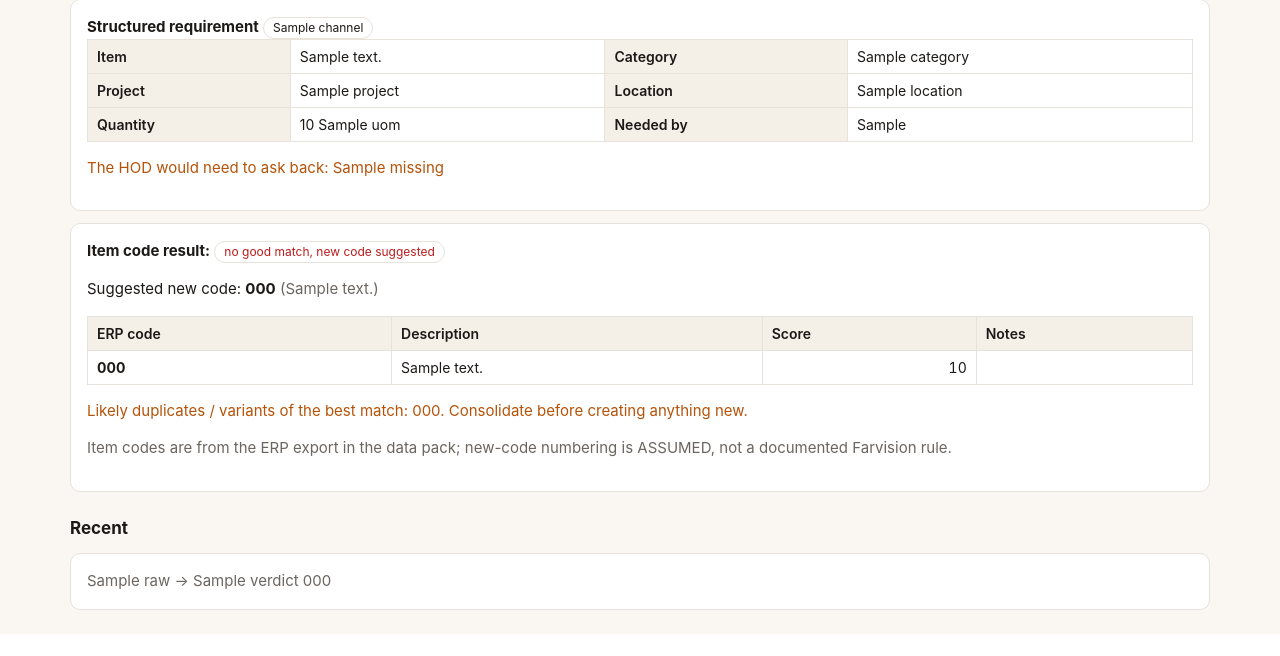
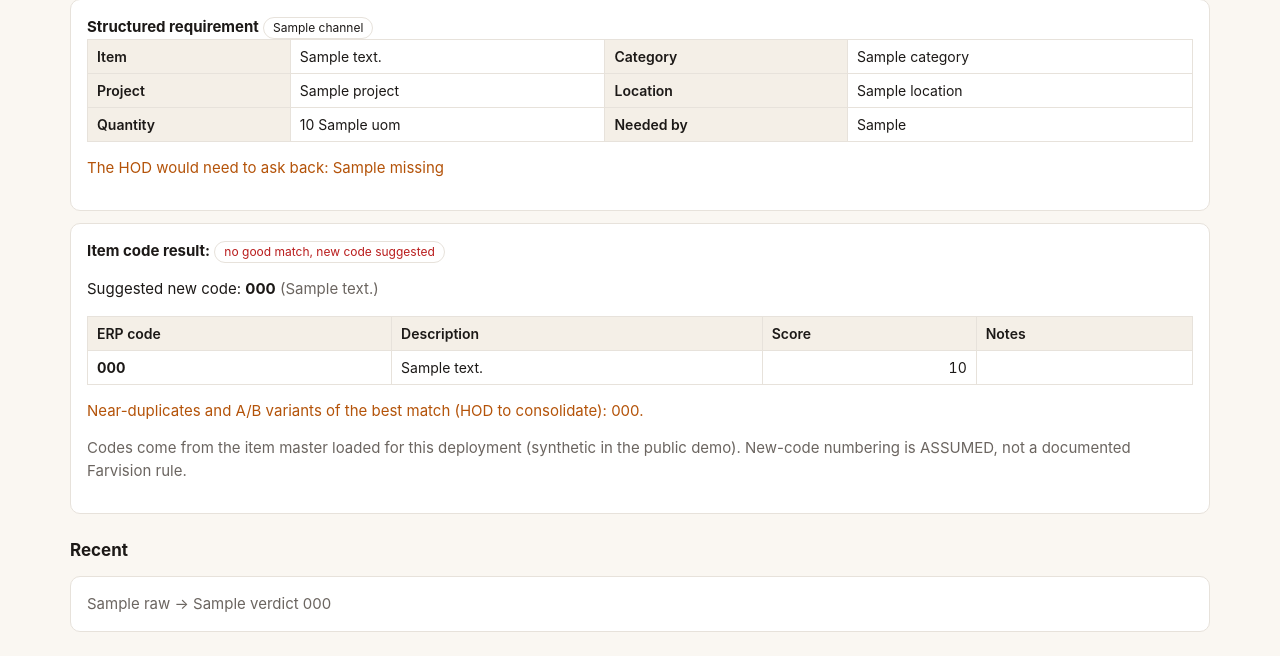
Before and after one commit to anaslari23/Vinayak-Group-AI-assisted-procurement, a FastAPI app: template app/templates/requirement.html in a window 1280 px wide. Shown: the part 454-1110 px from the top of the page. Before the commit the page ends 1088 px from the top, so only its background shows below. Run offline with FastAPI, Linux system fonts and the light colour scheme; the template is opened without the code that fills it: most values are stand-ins (such as "Sample title", 1, 10 or a date in 2020).

Commit message:
Prefer plain item code over A/B variants; clearer duplicate wording
Co-Authored-By: Claude Sonnet 5.5 <noreply@anthropic.com>

```diff
--- a/app/items.py
+++ b/app/items.py
@@ -47,7 +47,7 @@ def match(requirement: str, category_hint: str | None = None) -> dict:
         ia = attrs(it["descr"])
         fz = fuzz.token_set_ratio(_norm(requirement), _norm(it["descr"]))
         attr_hit = ra["surface"] and ra["surface"] == ia["surface"] and ra["element"] == ia["element"]
-        s = fz * 0.6 + (40 if attr_hit else 0)
+        s = fz * 0.6 + (40 if attr_hit else 0) + (0 if re.search(r"\.[AB]$", it["code"]) else 3)  # prefer the plain code over -A/-B variants
         scored.append({**it, "score": round(s, 1), "fuzzy": round(fz, 1), "attr_match": bool(attr_hit)})
     scored.sort(key=lambda x: -x["score"])
     count = {}
--- a/app/templates/requirement.html
+++ b/app/templates/requirement.html
@@ -18,8 +18,8 @@
 <table><tr><th>ERP code</th><th>Description</th><th>Score</th><th>Notes</th></tr>
 {% for c in m.candidates %}<tr class="{{'best' if loop.first and m.verdict=='match'}}"><td><b>{{c.code}}</b></td><td>{{c.descr[:110]}}</td><td class="n">{{c.score}}</td>
 <td>{% if c.attr_match %}surface and element match{% endif %}{% if c.code_repeats>1 %} <span class="warn">code listed {{c.code_repeats}}× in the master</span>{% endif %}</td></tr>{% endfor %}</table>
-{% if m.duplicates_of_best %}<p class="warn">Likely duplicates / variants of the best match: {% for d in m.duplicates_of_best %}{{d.code}}{{', ' if not loop.last}}{% endfor %}. Consolidate before creating anything new.</p>{% endif %}
-<p class="mut">Item codes are from the ERP export in the data pack; new-code numbering is ASSUMED, not a documented Farvision rule.</p></div>
+{% if m.duplicates_of_best %}<p class="warn">Near-duplicates and A/B variants of the best match (HOD to consolidate): {% for d in m.duplicates_of_best %}{{d.code}}{{', ' if not loop.last}}{% endfor %}.</p>{% endif %}
+<p class="mut">Codes come from the item master loaded for this deployment (synthetic in the public demo). New-code numbering is ASSUMED, not a documented Farvision rule.</p></div>
 {% endif %}
 {% if recent %}<h2>Recent</h2>{% for r in recent %}<div class="card mut">{{r.raw[:140]}} → {{r.match.verdict}} {{r.match.candidates[0].code if r.match.candidates}}</div>{% endfor %}{% endif %}
 {% endblock %}
```
